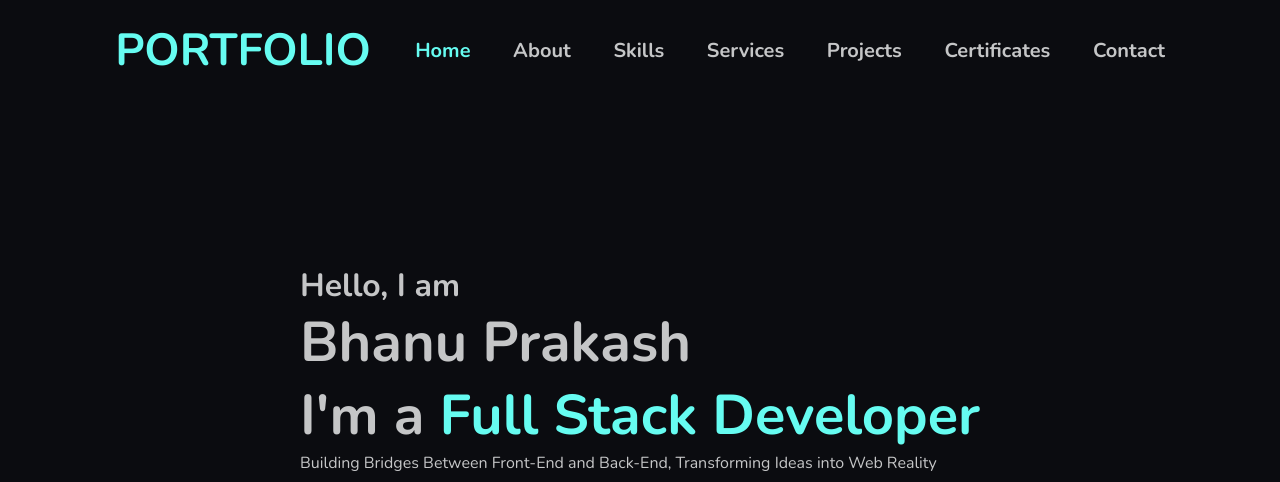
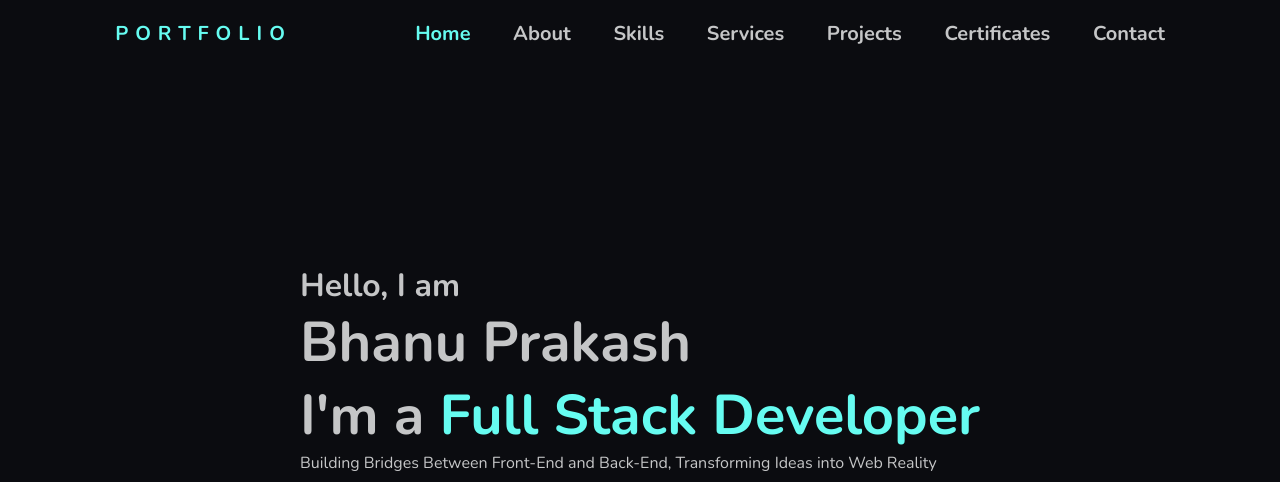
Before and after one commit to Bhanuprakash6248/CBTCIP-Portfolio, a plain HTML site: page index.html in a window 1280 px wide. Shown: the top 482 px of the page. Drawn offline with nearby package versions, Linux system fonts and the light colour scheme; a web font is replaced by a local one.

Commit message:
Update index.css

```diff
--- a/index.css
+++ b/index.css
@@ -1,6 +1,9 @@
 @import url('https://fonts.googleapis.com/css2?family=Bree+Serif&family=Caveat:wght@400;700&family=Lobster&family=Monoton&family=Open+Sans:ital,wght@0,400;0,700;1,400;1,700&family=Playfair+Display+SC:ital,wght@0,400;0,700;1,700&family=Playfair+Display:ital,wght@0,400;0,700;1,700&family=Roboto:ital,wght@0,400;0,700;1,400;1,700&family=Source+Sans+Pro:ital,wght@0,400;0,700;1,700&family=Work+Sans:ital,wght@0,400;0,700;1,700&display=swap');
 
 @import url("https://fonts.googleapis.com/css2?family=Nunito:ital,wght@0,200..1000;1,200..1000&family=Roboto:ital,wght@0,100;0,300;0,400;0,500;0,700;0,900;1,100;1,300;1,400;1,500;1,700;1,900&display=swap");
+
+@import url(https://fonts.googleapis.com/css?family=Cabin+Condensed);
+
 
 * {
     margin: 0px;
@@ -582,3 +585,33 @@ span {
 
 
 }
+
+
+
+/* Base */
+
+  h2 {
+    color: hsl(0, 0%, 28%);
+    font-size: 20px;
+    font-weight: bold;
+    font-family: monospace;
+    letter-spacing: 7px;
+    cursor: pointer;
+  }
+
+  h2 span {
+    transition: 0.5s ease-out;
+  }
+  h2:hover span:nth-child(1) {
+    margin-right: 5px;
+  }
+  h2:hover span:nth-child(1):after {
+    content: " ";
+  }
+  h2:hover span:nth-child(2) {
+    margin-left: 30px;
+  }
+  h2:hover span {
+    color: #fff;
+    text-shadow: 0 0 10px #fff, 0 0 20px #fff, 0 0 40px #fff;
+  }
```
